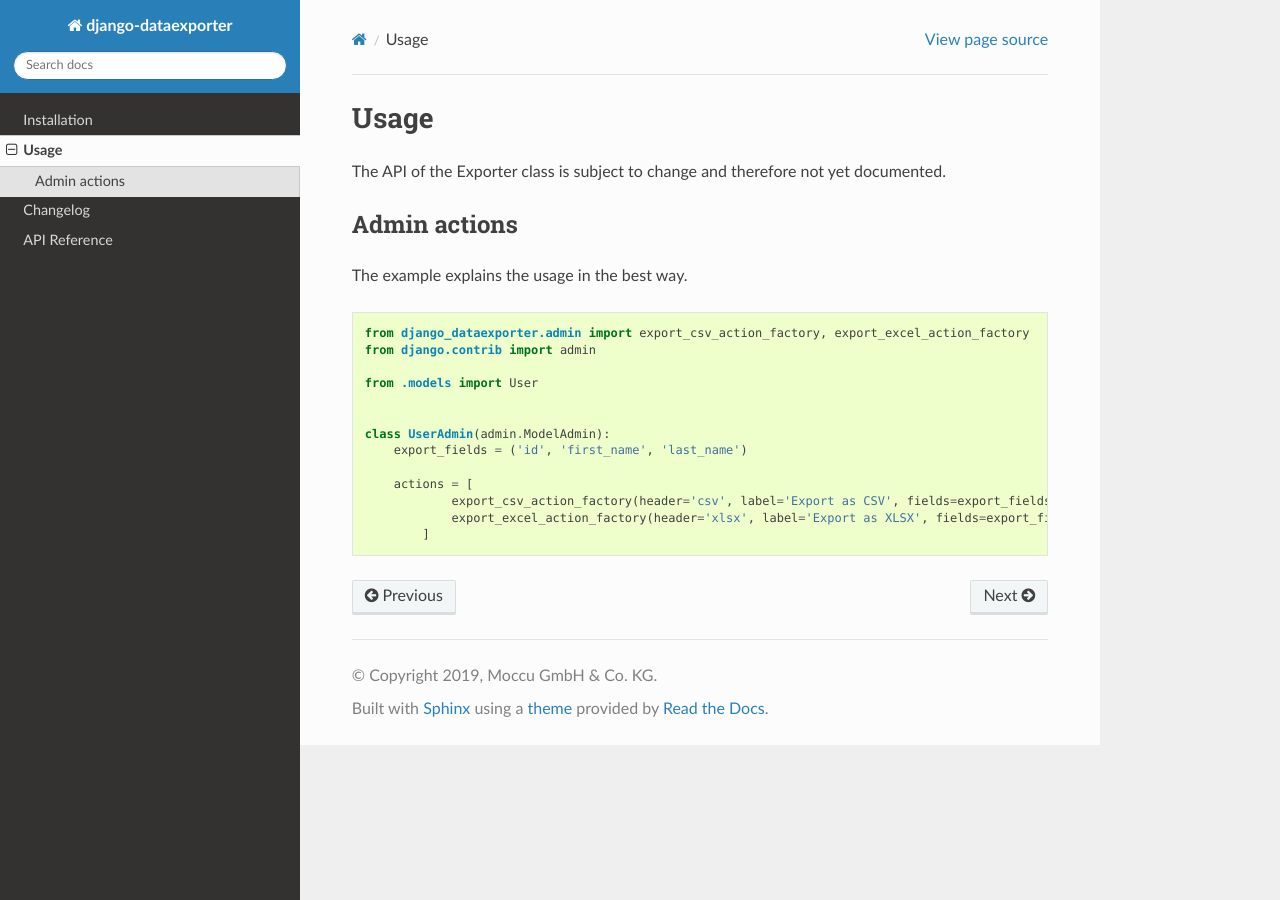
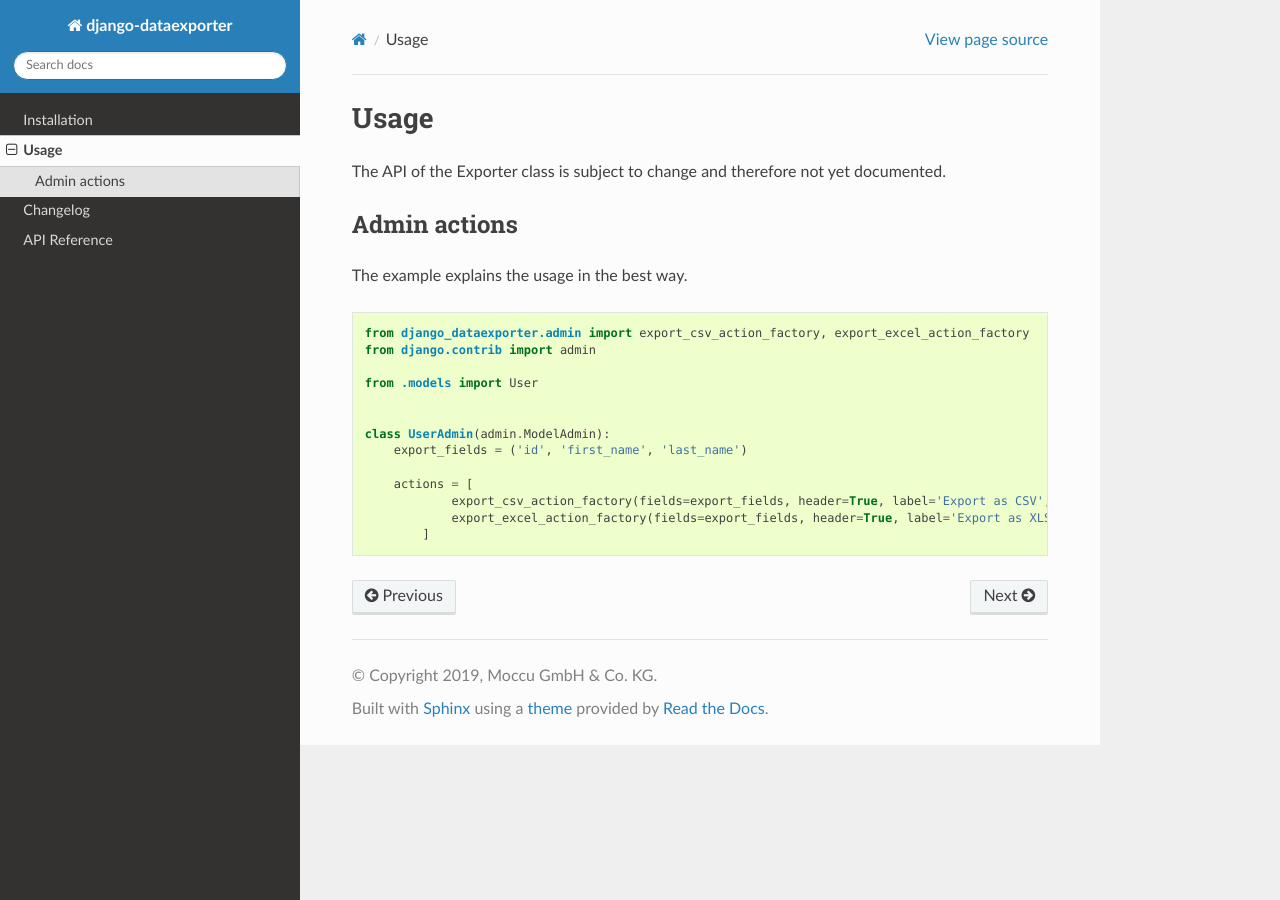
Before and after one commit to lenarother/django-dataexporter, a Sphinx documentation site: the page built from docs/usage.rst, in a window 1280 px wide. Built offline with Sphinx 7.4.7 and the Read the Docs theme 2.0.0, drawn with Linux system fonts in a browser that asks for light colours; pages that are not in the unit, such as notebooks, are missing from menus.

Commit message:
Fix documentation (#1)

```diff
--- a/docs/usage.rst
+++ b/docs/usage.rst
@@ -21,6 +21,6 @@ The example explains the usage in the best way.
         export_fields = ('id', 'first_name', 'last_name')
 
         actions = [
-                export_csv_action_factory(header='csv', label='Export as CSV', fields=export_fields),
-                export_excel_action_factory(header='xlsx', label='Export as XLSX', fields=export_fields),
+                export_csv_action_factory(fields=export_fields, header=True, label='Export as CSV', ),
+                export_excel_action_factory(fields=export_fields, header=True, label='Export as XLSX', ),
             ]
```
